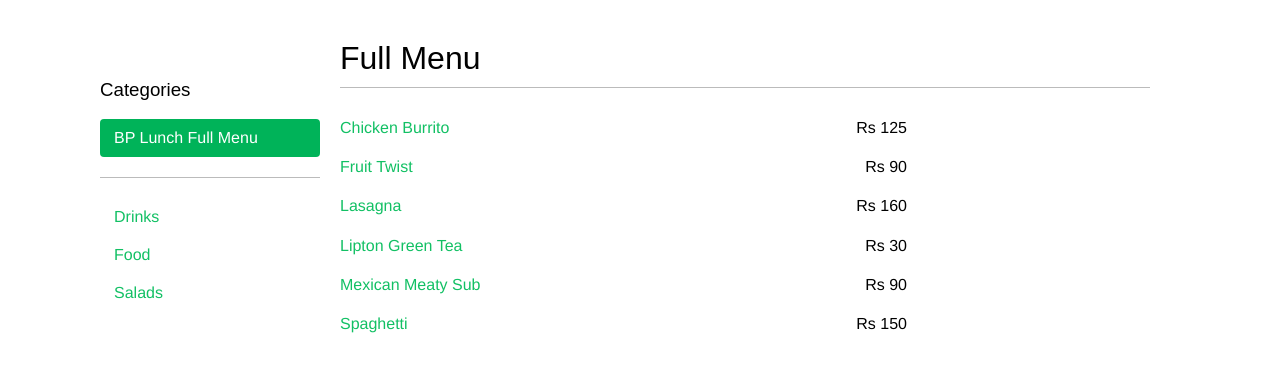
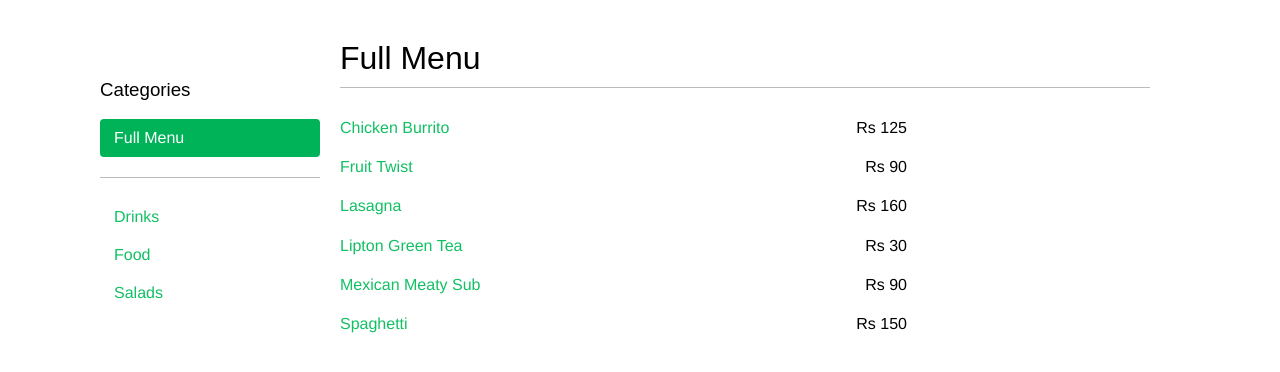
Before and after one commit to markdawson/lunchtime, a Django app: page /menu/ in a window 1280 px wide. Shown: the part 48-420 px from the top of the page. Run offline with Django 3.2, Linux system fonts and the light colour scheme; a user stored in the database is signed in; data comes from the database, SQL or seed files in the repository; some web fonts are replaced.

Commit message:
changed menu back

```diff
--- a/menu/templates/menu/menu_list.html
+++ b/menu/templates/menu/menu_list.html
@@ -10,7 +10,7 @@
 		<h3>Categories</h3>
 		<ul>
 			<li {% if not category %}class="selected"{% endif %}>
-				<a href="{% url "menu:menu_list" %}">BP Lunch Full Menu</a>
+				<a href="{% url "menu:menu_list" %}">Full Menu</a>
 			</li>
 			<h1></h1>
 		{% for c in categories %}
```
